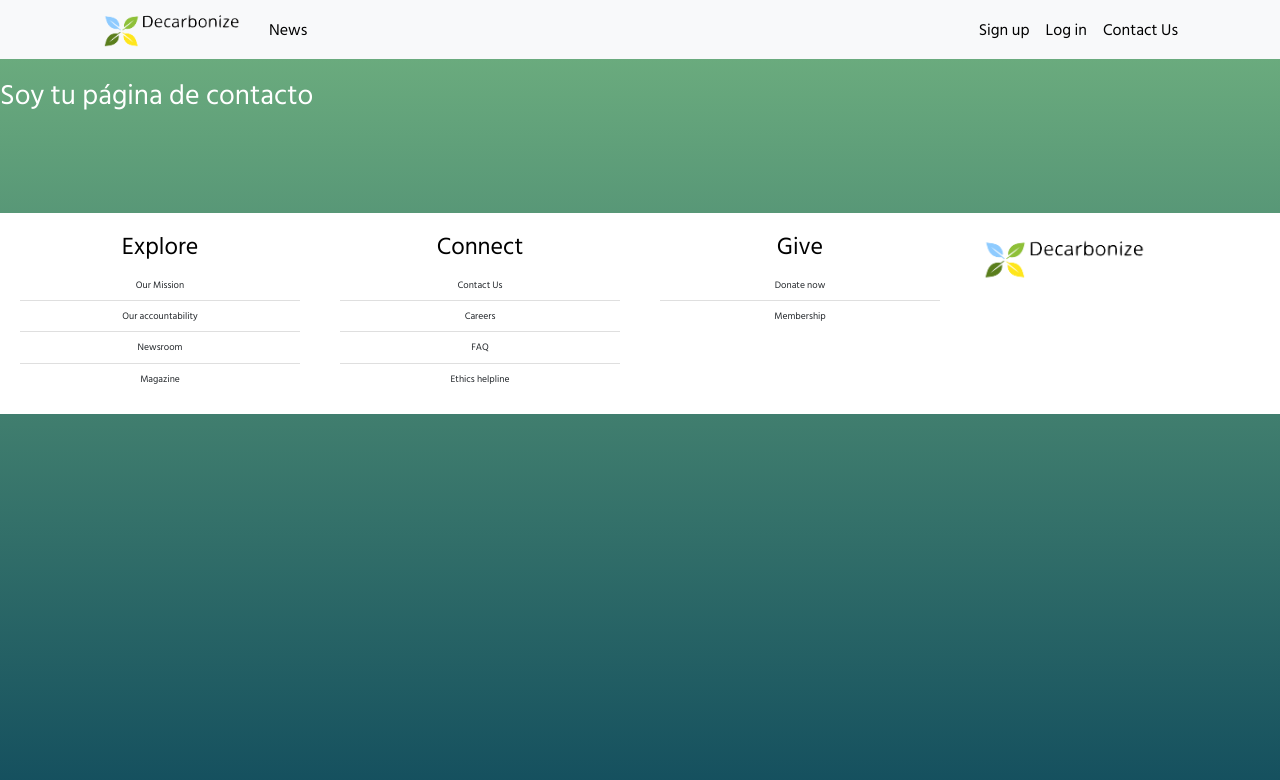
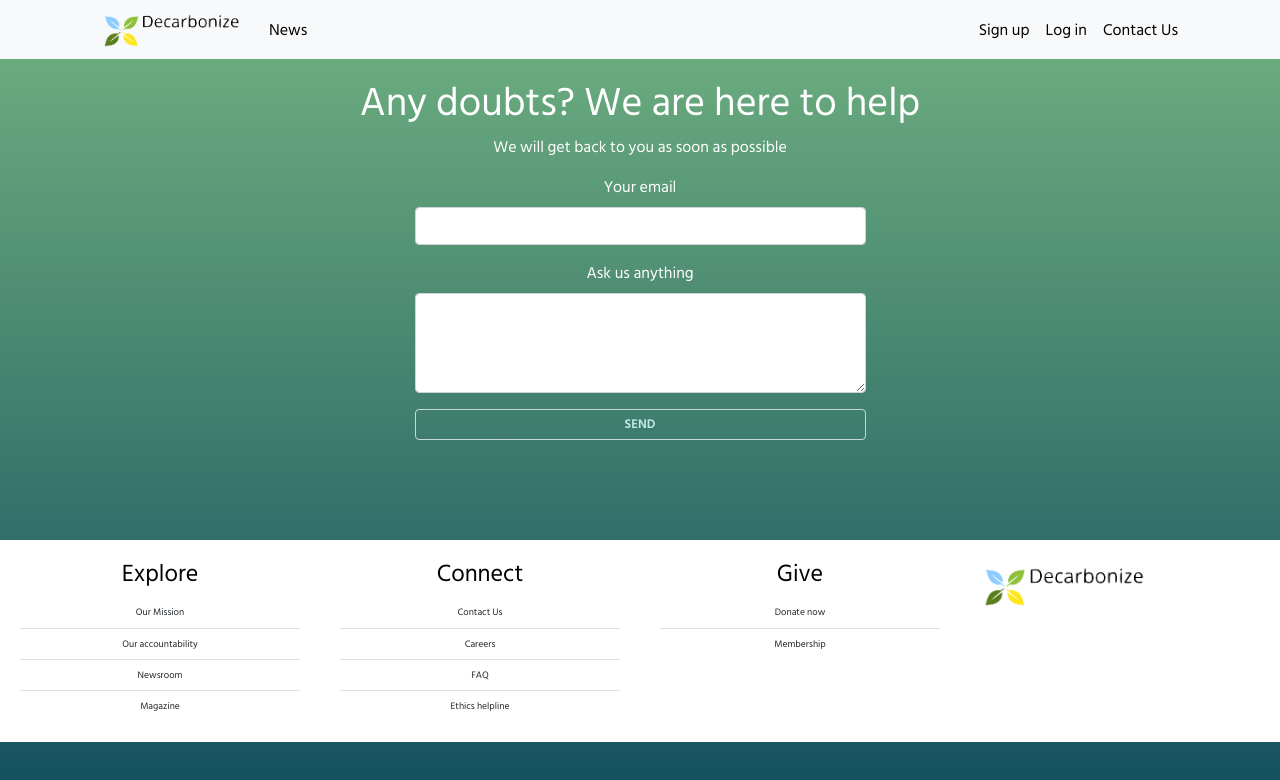
Before and after one commit to mikellaiseca/carbonFootprintAppClient, a React (Create React App) app: page /#/contact-us in a window 1280 px wide. Shown: the top 780 px of the page. Built offline with nearby package versions, Linux system fonts and the light colour scheme; no server answers.

Commit message:
contact us

```diff
--- /dev/null
+++ b/src/components/ContactForm/ContactForm.jsx
@@ -0,0 +1,44 @@
+import { useState } from "react"
+import { Button, Form } from "react-bootstrap"
+import { useNavigate } from 'react-router-dom'
+import contactService from "../../services/contact.service"
+
+function ContactForm() {
+    const [contactForm, setContactForm] = useState({
+        email: '',
+        message: ''
+    })
+    const navigate = useNavigate()
+
+    const handleInputChange = e => {
+
+        const { name, value } = e.target
+        setContactForm({ ...contactForm, [name]: value })
+    }
+
+    function handleSubmit(e) {
+        e.preventDefault()
+        contactService
+            .contact(contactForm)
+            .then(res => console.log(res))
+            .catch(err => console.log(err))
+        navigate('/')
+    }
+
+    return (
+        <Form onSubmit={handleSubmit}>
+            <Form.Group className="mb-3">
+                <Form.Label>Your email</Form.Label>
+                <Form.Control type="email" name="email" value={contactForm.email} onChange={handleInputChange} />
+            </Form.Group>
+            <Form.Group className="mb-3">
+                <Form.Label>Ask us anything</Form.Label>
+                <Form.Control as="textarea" name="message" style={{ height: '100px' }} value={contactForm.message} onChange={handleInputChange} />
+            </Form.Group>
+            <Button type="submit" className="button-sm-sm" style={{ width: '100%' }}>Send</Button>
+
+        </Form>
+    )
+}
+
+export default ContactForm
--- a/src/components/LoginForm/LoginForm.jsx
+++ b/src/components/LoginForm/LoginForm.jsx
@@ -55,7 +55,7 @@ function LoginForm() {
                 <Form.Control type="password" name="password" value={loginForm.password} onChange={handleInputChange} />
             </Form.Group>
 
-            <Button variant="dark" type="submit" style={{ width: '100%' }}>Log-in</Button>
+            <Button variant="dark" type="submit" className="button-sm-sm" style={{ width: '100%' }}>Log-in</Button>
 
         </Form>
     )
--- a/src/components/SignupForm/SignupForm.jsx
+++ b/src/components/SignupForm/SignupForm.jsx
@@ -79,7 +79,7 @@ function SignupForm() {
                 <Form.Control type="file" onChange={uploadProfileImage} />
             </Form.Group>
 
-            <Button variant="dark" type="submit" style={{ width: '100%' }} disabled={loadingImage}>{loadingImage ? 'Just a moment...' : 'Create user'}</Button>
+            <Button variant="dark" type="submit" className="button-sm-sm" style={{ width: '100%' }} disabled={loadingImage}>{loadingImage ? 'Just a moment...' : 'Create user'}</Button>
 
         </Form>
     )
--- a/src/pages/ContactUsPage/ContactUsPage.jsx
+++ b/src/pages/ContactUsPage/ContactUsPage.jsx
@@ -1,13 +1,24 @@
+import { Container, Row, Col } from 'react-bootstrap'
+import ContactForm from '../../components/ContactForm/ContactForm'
 import Footer from '../../components/Footer/Footer'
 
 const ContactUsPage = () => {
     return (
         <>
-            <h3>Soy tu página de contacto</h3>
+            <Container>
+                <h1>Any doubts? We are here to help</h1>
 
+                <Row className="justify-content-md-center">
+                    <Col md={5}>
+                        <p>We will get back to you as soon as possible</p>
+                        <ContactForm />
+                    </Col>
+                </Row>
+
+
+            </Container>
             <Footer />
         </>
-
 
     )
 }
--- /dev/null
+++ b/src/services/contact.service.js
@@ -0,0 +1,25 @@
+import axios from 'axios'
+
+class ContactService {
+
+    constructor() {
+        this.api = axios.create({ baseURL: `${process.env.REACT_APP_API_SERVER}` })
+        this.api.interceptors.request.use((config) => {
+
+            const storedToken = localStorage.getItem("authToken");
+
+            if (storedToken) {
+                config.headers = { Authorization: `Bearer ${storedToken}` }
+            }
+
+            return config
+        })
+    }
+
+    contact(contactForm) {
+        return this.api.post('/contact-us', contactForm)
+    }
+}
+
+const contactService = new ContactService()
+export default contactService
```
